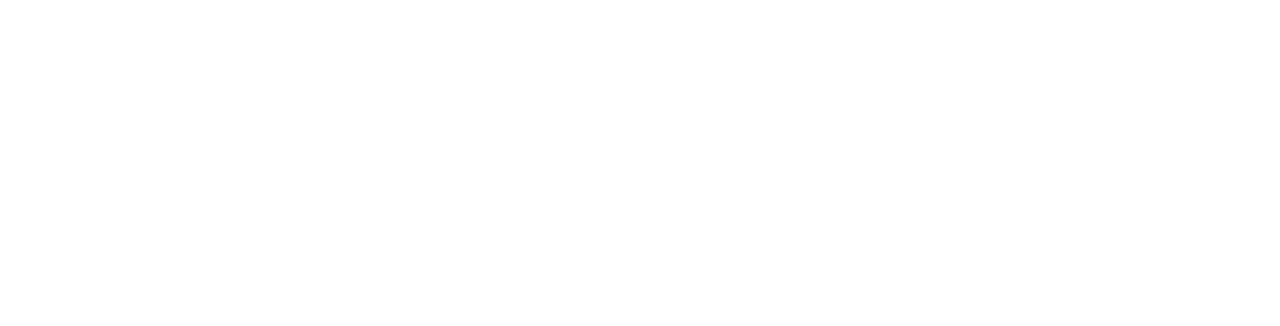
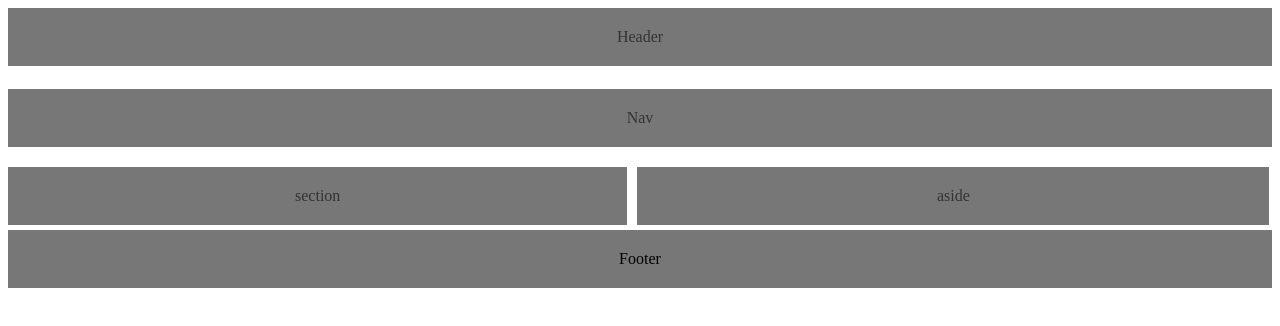
Before and after one commit to kj49/HW-Wireframe, a plain HTML site: page index.html in a window 1280 px wide. Drawn offline with Linux system fonts and the light colour scheme.

Commit message:
i'm having trouble

```diff
--- a/index.html
+++ b/index.html
@@ -1,10 +1,33 @@
 <!DOCTYPE html>
 <html>
 <head>
+  <meta charset="UTF-8">
 	<title>Homework Week 1</title>
 	<link rel="stylesheet" type="text/css" href="style.css">
 </head>
 <body>
 
+  <header>
+   Header
+  </header>
+
+  <br>
+
+  <section id="nav">Nav
+  </section>
+
+  <section id="sectionleft">
+  	section
+  </section>
+
+  <section id="aside">
+  	aside
+  </section>
+
+
+   <footer>
+    Footer
+  </footer>
+
 </body>
 </html>
--- a/style.css
+++ b/style.css
@@ -0,0 +1,46 @@
+
+
+* {
+  box-sizing: border-box;
+  text-align: center;
+
+}
+
+header {
+  padding: 20px;
+  margin-bottom: 5px;
+  color: #333;
+  background: #777;
+}
+
+#nav {
+  padding: 20px;
+  margin-bottom: 20px;
+  color: #333;
+  background: #777;
+}
+
+#sectionleft {
+	padding: 20px;
+	margin-bottom: 5px;
+	color: #333;
+	background: #777;
+	float: left;
+	width: 49%;
+}
+
+#aside {
+	padding: 20px;
+	margin-bottom: 5px;
+	color: #333;
+	background: #777;
+	float: left;
+	width: 50%;
+	margin-left: 10px;
+}
+
+footer {
+  padding: 20px;
+  clear: both;
+  background: #777		;
+}
```
